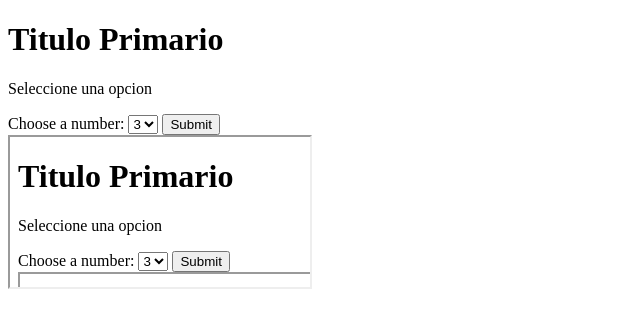
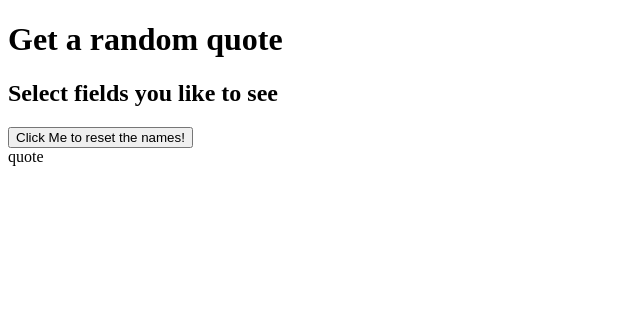
Before and after one commit to angeloromano11/apiBasicTest, a website: page index.html in a window 1280 px wide. Shown: the whole page, without its empty margins (0-640 px from the left). Drawn offline with Linux system fonts and the light colour scheme.

Commit message:
aun no funciona

```diff
--- a/index.html
+++ b/index.html
@@ -5,21 +5,12 @@
     <meta name="viewport" content="width=device-width, initial-scale=1.0">
     <title>Document</title>
 </head>
-<h1>Titulo Primario</h1>
-<p>Seleccione una opcion</p>
-<form action="index.html">
-    <label for="numeros">Choose a number:</label>
-    <select id="numeros" name="numeros">
-      <option value="1">1</option>
-      <option value="2">2</option>
-      <option value="3" selected>3</option>
-      <option value="4">4</option>
-    </select>
-    <input type="submit">
-  </form>
-<body>
-</body>
-<iframe src="http://localhost:3000/">If you can read this, your browser does not support iframes.</iframe>
-<script scr="app.js"></script>
+<h1>Get a random quote</h1>
+
+<h2>Select fields you like to see</h2>
+
+<button id='boton' type="button" onclick="reset()"> Click Me to reset the names!</button>
+<div id="content"> quote</div>
+<script scr=logic.js></script>
 
 </html>
--- a/package.json
+++ b/package.json
@@ -10,6 +10,7 @@
   "license": "ISC",
   "dependencies": {
     "express": "^4.17.1",
-    "nodemon": "^2.0.4"
+    "nodemon": "^2.0.4",
+    "unirest": "^0.6.0"
   }
 }
```
Also changed, not shown: api1/apisnippet.js (added, +25 -0 lines), logic.js (added, +11 -0 lines), 1 other file.
